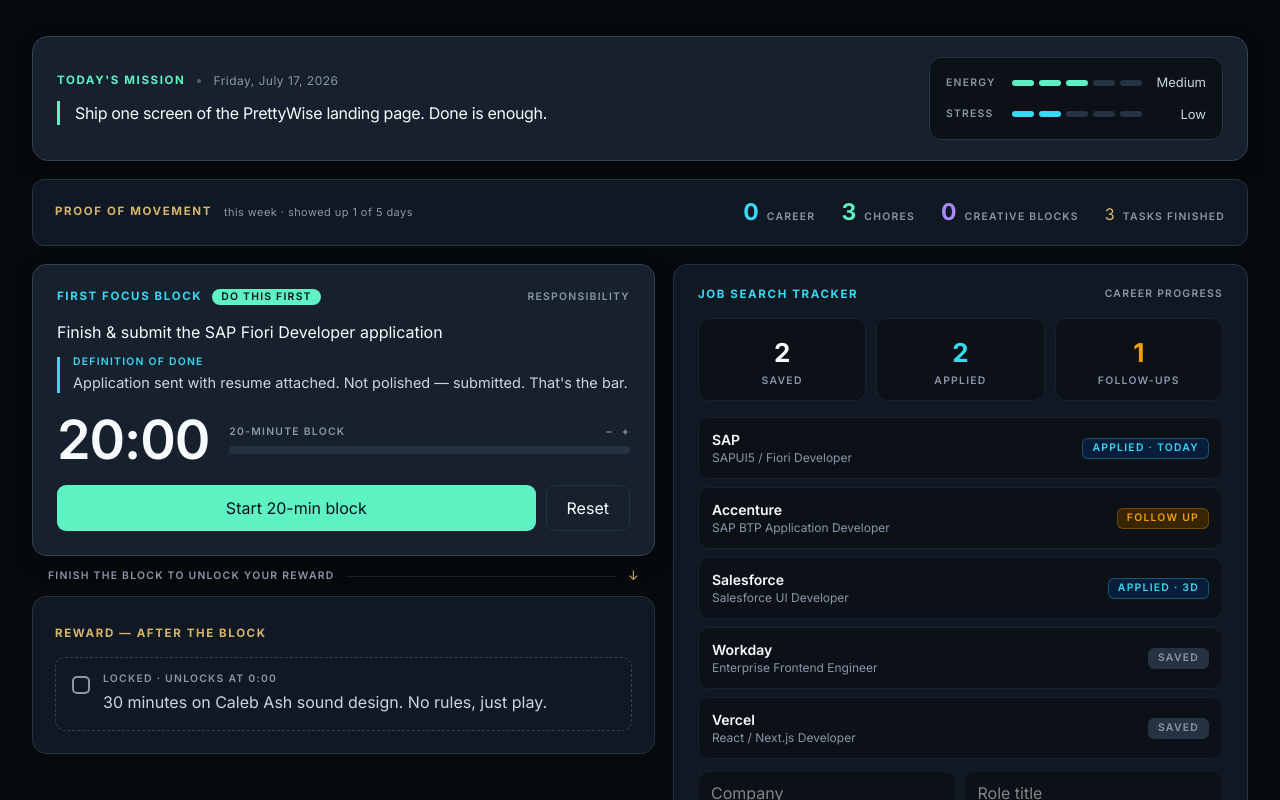
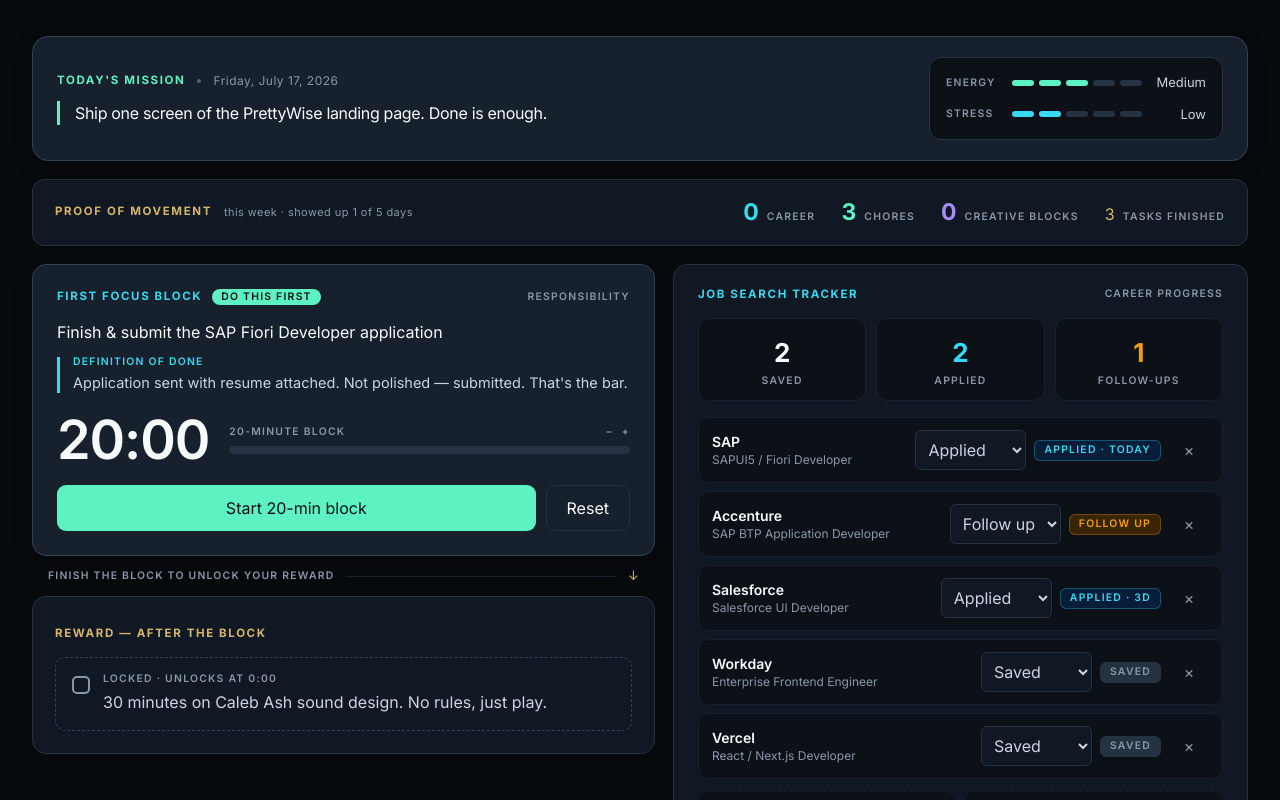
Before and after one commit to bryan0578/bryan-command-center, a Next.js app: page / in a window 1280 px wide. Shown: the top 800 px of the page. Built offline with nearby package versions, Linux system fonts and the light colour scheme.

Commit message:
complete autonomous command center workflows

```diff
--- a/components/jobs/RoleRow.tsx
+++ b/components/jobs/RoleRow.tsx
@@ -15,18 +15,43 @@
 
 interface RoleRowProps {
   role: Role;
+  onSetStatus: (status: Role["status"]) => void;
+  onRemove: () => void;
 }
 
-export function RoleRow({ role }: RoleRowProps) {
+export function RoleRow({ role, onSetStatus, onRemove }: RoleRowProps) {
   const label = role.statusNote ? `${statusLabel[role.status]} · ${role.statusNote}` : statusLabel[role.status];
 
   return (
-    <div className="flex items-center justify-between gap-2.5 rounded-row border border-border-subtle bg-base px-[13px] py-3">
-      <div>
+    <div className="flex flex-wrap items-center justify-between gap-2.5 rounded-row border border-border-subtle bg-base px-[13px] py-3">
+      <div className="min-w-0 flex-1">
         <div className="text-sm font-semibold text-ink-primary">{role.company}</div>
         <div className="text-xs text-ink-muted">{role.title}</div>
       </div>
-      <StatusChip tone={statusTone[role.status]}>{label}</StatusChip>
+      <div className="flex w-full items-center gap-2 sm:w-auto sm:shrink-0">
+        <label className="sr-only" htmlFor={`role-status-${role.id}`}>Status for {role.company}</label>
+        <select
+          id={`role-status-${role.id}`}
+          value={role.status}
+          onChange={(event) => onSetStatus(event.target.value as Role["status"])}
+          className="bc-focus-ring min-h-10 rounded-chip border border-border bg-card px-2 text-xs text-ink-secondary"
+          aria-label={`Status for ${role.company}`}
+        >
+          <option value="saved">Saved</option>
+          <option value="applied">Applied</option>
+          <option value="follow_up">Follow up</option>
+        </select>
+        <StatusChip tone={statusTone[role.status]}>{label}</StatusChip>
+        <button
+          type="button"
+          onClick={onRemove}
+          className="bc-focus-ring min-h-10 min-w-10 rounded-chip text-ink-muted hover:bg-elevated hover:text-error"
+          aria-label={`Remove ${role.company} ${role.title}`}
+          title="Remove role"
+        >
+          ×
+        </button>
+      </div>
     </div>
   );
 }
```
